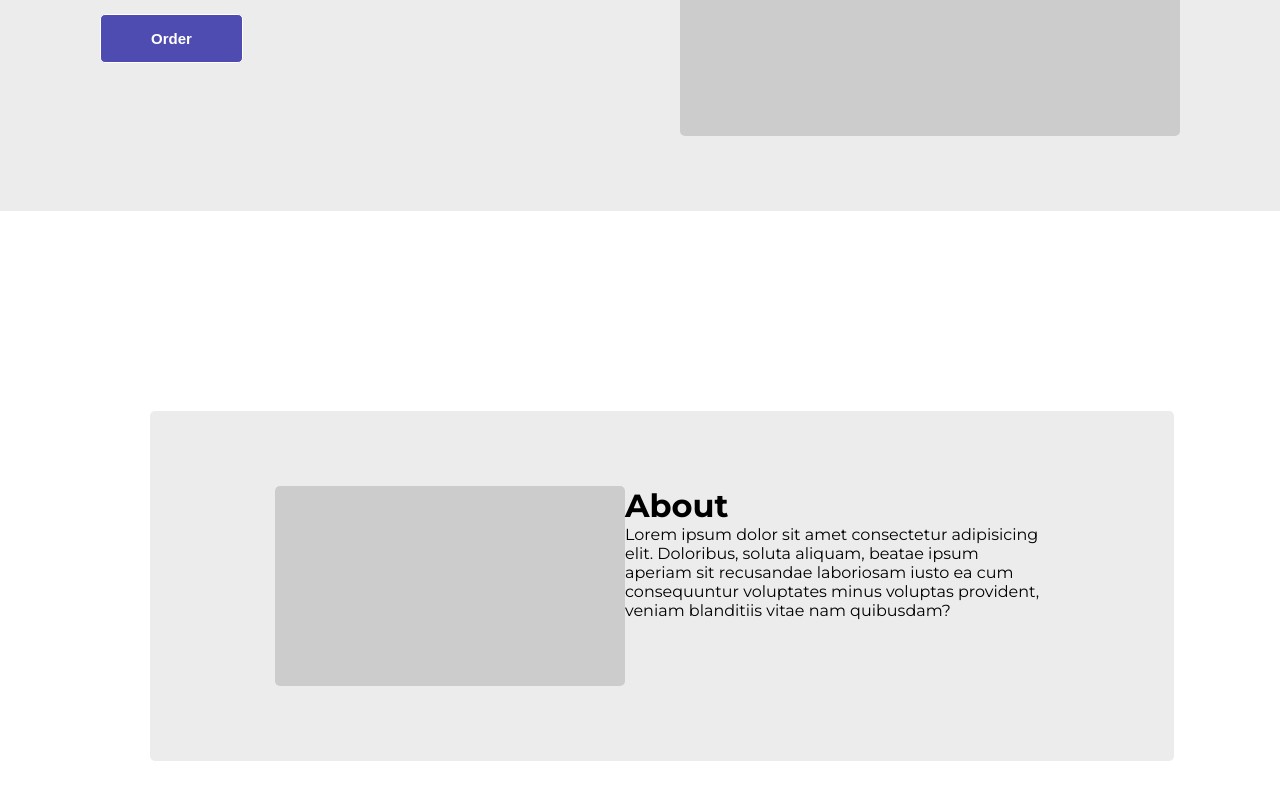
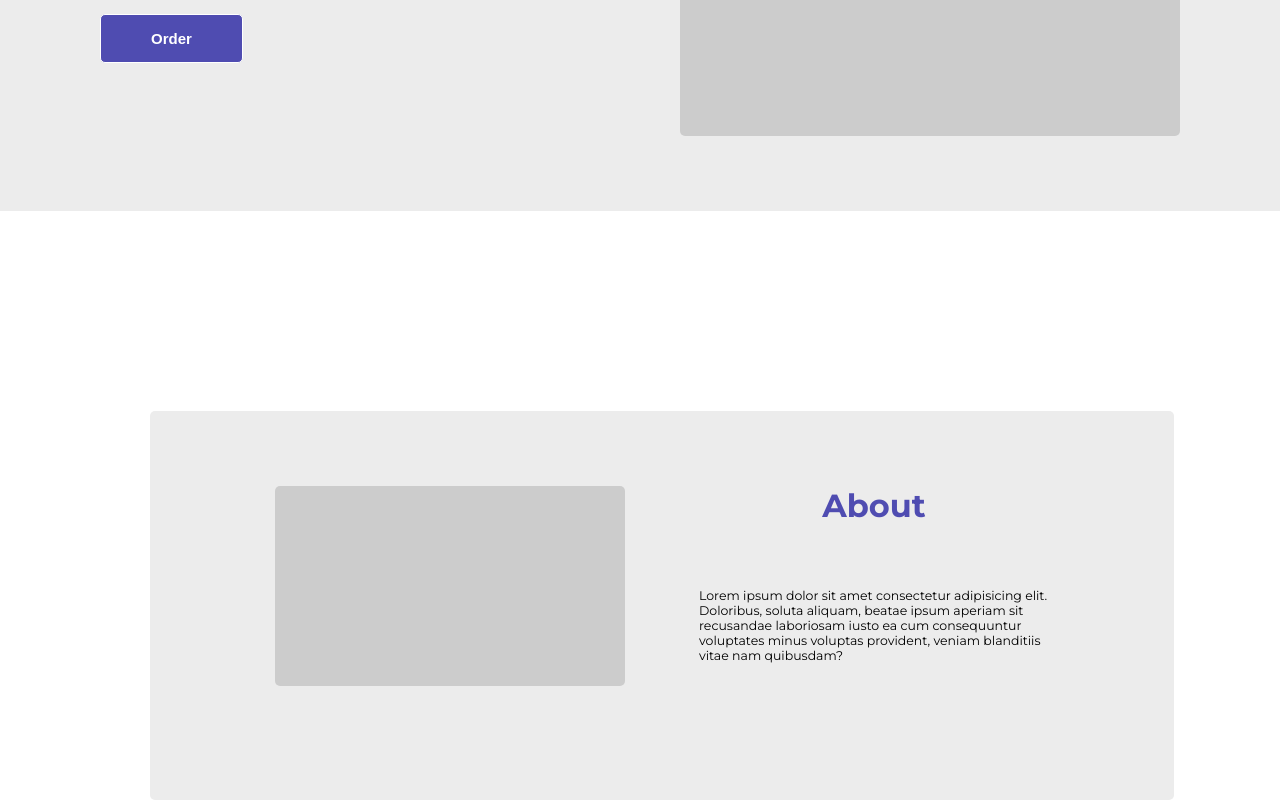
Before and after one commit to azanra/personal-product-landing-page, a React (Vite) app: page / in a window 1280 px wide. Shown: the part 654-1454 px from the top of the page. Before the commit the page ends 1415 px from the top, so only its background shows below. Built offline with nearby package versions, Linux system fonts and the light colour scheme.

Commit message:
Style and position about items

```diff
--- a/src/App.css
+++ b/src/App.css
@@ -142,3 +142,7 @@ body {
     border-radius: var(--element-border-radius);
     margin-top: var(--element-container-gap);
 }
+
+.header-text {
+    font-size: var(--order-text-font-size);
+}
--- a/src/modules/body/about/about.jsx
+++ b/src/modules/body/about/about.jsx
@@ -4,7 +4,7 @@ import "../../../App.css";
 
 function AboutContainer() {
     return (
-        <div className="container-bg-color element-top-gap flex-container about-container">
+        <div className="container-bg-color element-top-gap flex-space-between about-container">
             <div>
                 <AboutImage/>
             </div>
--- a/src/modules/body/about/header/header.jsx
+++ b/src/modules/body/about/header/header.jsx
@@ -1,10 +1,10 @@
 function AboutHeader() {
     return (
         <div>
-            <h1>
+            <h1 className="flex-center colored-span-text">
                 About
             </h1>
-            <p>Lorem ipsum dolor sit amet consectetur adipisicing elit. Doloribus, soluta aliquam, beatae ipsum aperiam sit recusandae laboriosam iusto ea cum consequuntur voluptates minus voluptas provident, veniam blanditiis vitae nam quibusdam?</p>
+            <p className="header-text about-image flex-container flex-align-items">Lorem ipsum dolor sit amet consectetur adipisicing elit. Doloribus, soluta aliquam, beatae ipsum aperiam sit recusandae laboriosam iusto ea cum consequuntur voluptates minus voluptas provident, veniam blanditiis vitae nam quibusdam?</p>
         </div>
     )
 }
```
